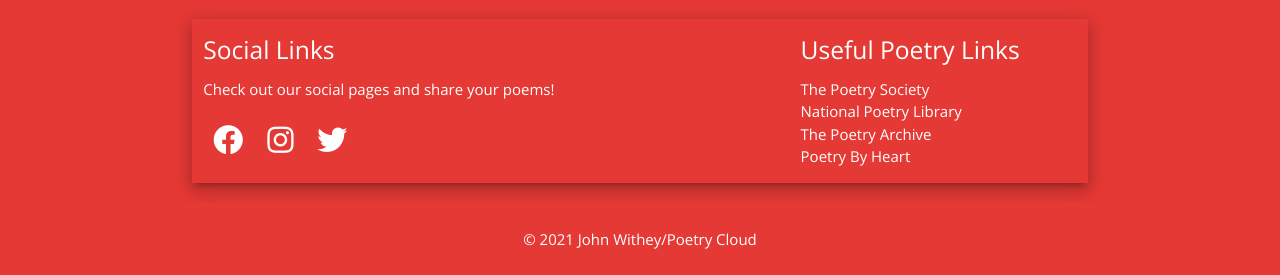
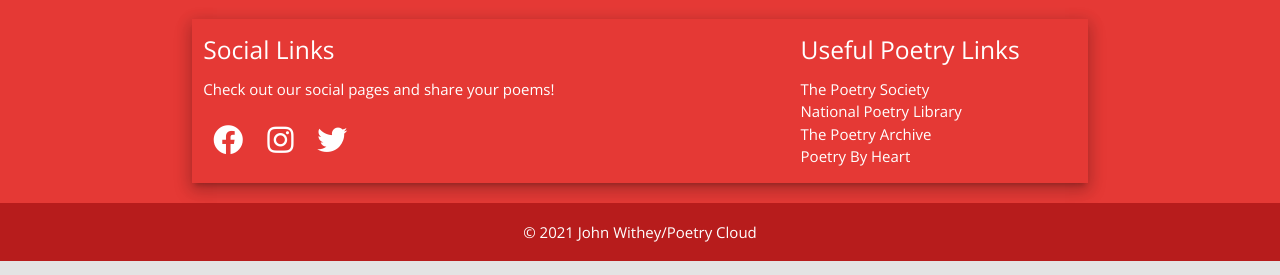
Before and after one commit to Code-Institute-Submissions/poetry_cloud, a Flask app: page / in a window 1280 px wide. Shown: the part 1043-1318 px from the top of the page. Run offline with Flask 2, Linux system fonts and the light colour scheme; data that the repository does not hold is empty; some libraries are stand-ins or nearby versions; some web fonts are replaced.

Commit message:
Changed colour of footer copyright section

```diff
--- a/static/css/style.css
+++ b/static/css/style.css
@@ -54,3 +54,7 @@ ul.feature-list {
 #poems {
     background-color: #212121;
 }
+
+div.footer-copyright.red.darken-4 {
+    padding: 3px;
+}
--- a/templates/base.html
+++ b/templates/base.html
@@ -93,7 +93,7 @@
               </div>
             </div>
           </div>
-          <div class="footer-copyright red darken-1">
+          <div class="footer-copyright red darken-4">
             <div class="container center-align">
                 <p class="white-text">© 2021 John Withey/Poetry Cloud</p>
             </div>
```
